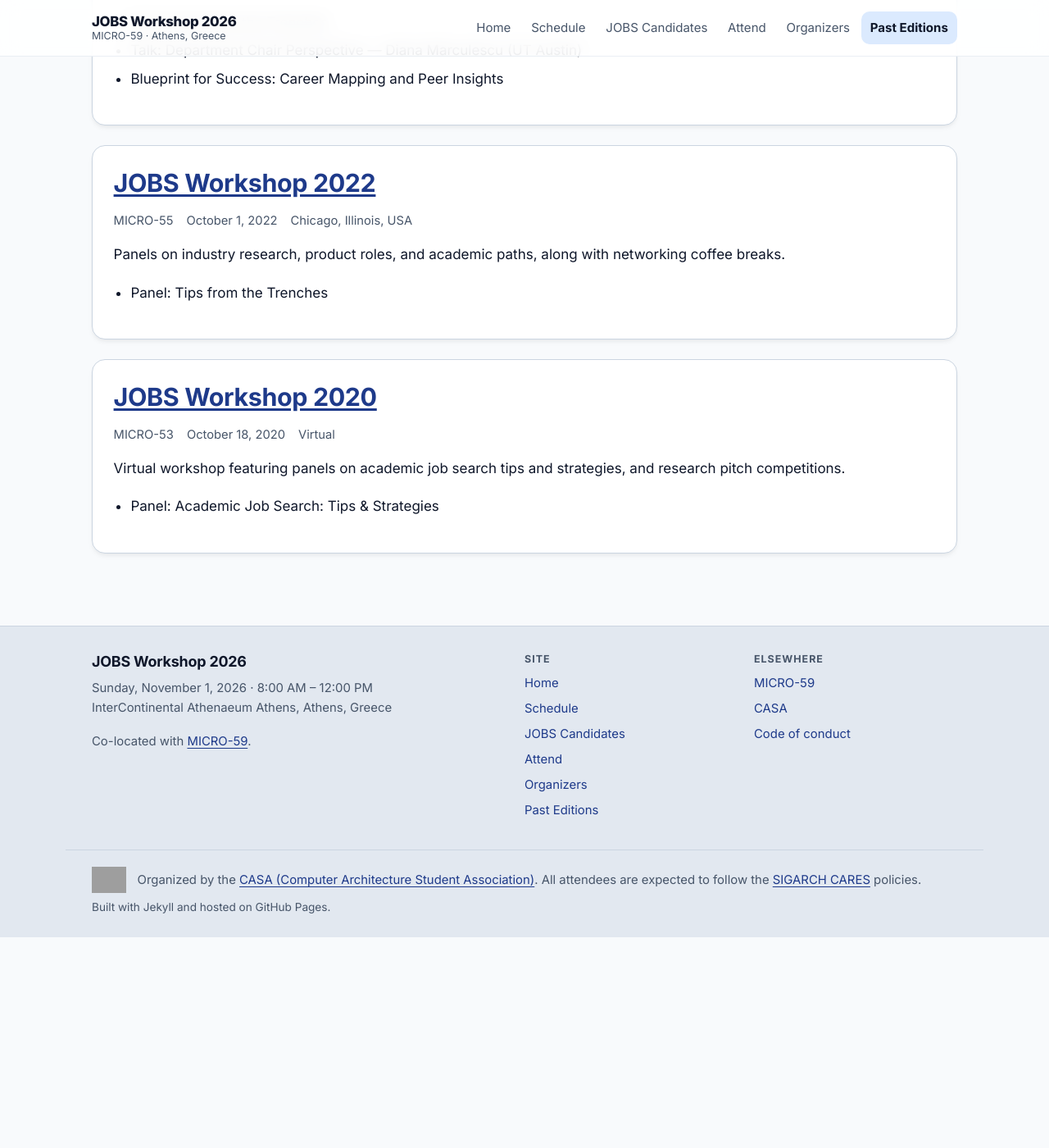
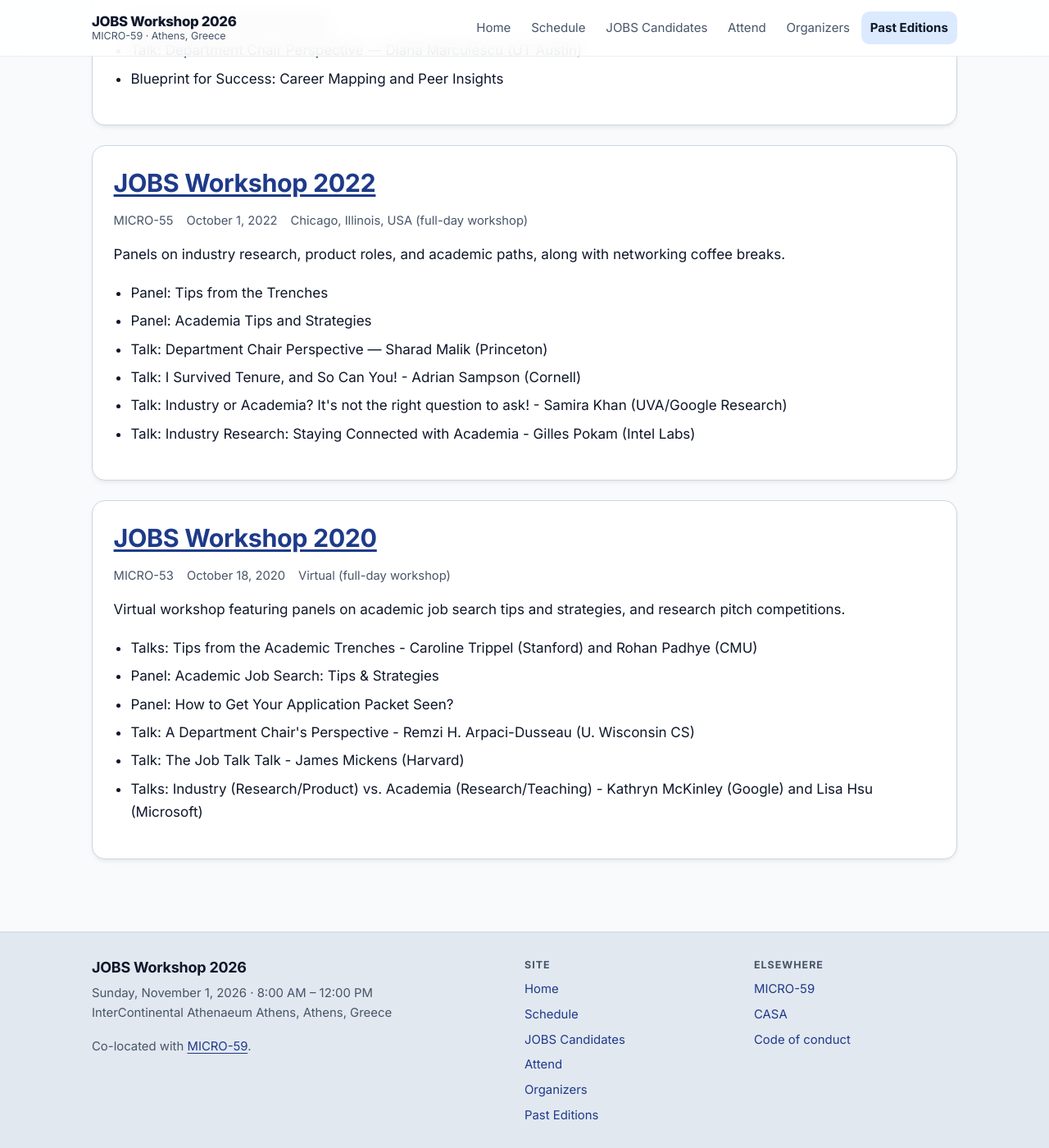
Before and after one commit to comparchsa/jobs-workshop.github.io, a Jekyll site: the page built from past-editions.md, in a window 1280 px wide and 1400 px high, scrolled down 537 px. Shown: the whole window at 82% size. Built offline with Jekyll 4.4.1, drawn with Linux system fonts in a browser that asks for light colours; before the commit the page ends 1680 px from its top, so only the background shows below that; some of the changed text lies outside the part shown; grey boxes are pictures that could not be loaded.

Commit message:
Past edition details, and page copy edits
- past_editions.yml: note half-day/full-day per edition, and list the
  2022 and 2020 talks and panels
- organizers: drop the Mini-Workshop volunteering section
- subtitle wording on Organizers and Past Editions

Co-Authored-By: Claude Opus 5 <noreply@anthropic.com>

```diff
--- a/_data/past_editions.yml
+++ b/_data/past_editions.yml
@@ -7,7 +7,7 @@
 - year: "2024"
   conference: MICRO-57
   date: "November 2, 2024"
-  location: Austin, Texas, USA
+  location: Austin, Texas, USA (half-day workshop)
   url: https://sites.google.com/cornell.edu/jobs-workshop-2024/home
   summary: >-
     Panels on research careers and on the mechanics of the
@@ -22,19 +22,29 @@
 - year: "2022"
   conference: MICRO-55
   date: "October 1, 2022"
-  location: Chicago, Illinois, USA
+  location: Chicago, Illinois, USA (full-day workshop)
   url: https://sites.google.com/cornell.edu/jobs-micro-2022/home?authuser=0
   summary: >-
     Panels on industry research, product roles, and academic paths, along with networking coffee breaks.
   highlights:
     - "Panel: Tips from the Trenches"
+    - "Panel: Academia Tips and Strategies"
+    - "Talk: Department Chair Perspective — Sharad Malik (Princeton)"
+    - "Talk: I Survived Tenure, and So Can You! - Adrian Sampson (Cornell)"
+    - "Talk: Industry or Academia? It's  not the right question to ask! - Samira Khan (UVA/Google Research)"
+    - "Talk: Industry Research: Staying Connected with Academia - Gilles Pokam (Intel Labs)"
 
 - year: "2020"
   conference: MICRO-53
   date: "October 18, 2020"
-  location: Virtual
+  location: Virtual (full-day workshop)
   url: https://jobs.eecs.umich.edu/
   summary: >-
     Virtual workshop featuring panels on academic job search tips and strategies, and research pitch competitions.
   highlights:
+    - "Talks: Tips from the Academic Trenches - Caroline Trippel (Stanford) and Rohan Padhye (CMU)"
     - "Panel: Academic Job Search: Tips & Strategies"
+    - "Panel: How to Get Your Application Packet Seen?"
+    - "Talk: A Department Chair's Perspective - Remzi H. Arpaci-Dusseau (U. Wisconsin CS)"
+    - "Talk: The Job Talk Talk - James Mickens (Harvard)"
+    - "Talks: Industry (Research/Product) vs. Academia (Research/Teaching) - Kathryn McKinley (Google) and Lisa Hsu (Microsoft)"
--- a/organizers.md
+++ b/organizers.md
@@ -16,13 +16,6 @@ permalink: /organizers/
 For questions about the program, the JOBS candidate application, or accessibility accomodations, please contact:
 {% include contact.html %}
 
-## Volunteering for the Mini-Workshop
-
-We are looking for senior architects in industry and academia to provide feedback on CVs, elevator pitches, and teaching/research statements during our new Mini-Workshop session.
-
-If you are willing to offer your time and expertise, please reach out to the organizers at
-{% include contact.html %}.
-
 ## Code of Conduct
 
 All participants are expected to follow the
```
Also changed, not shown: other parts of organizers.md (+1 -1 lines), past-editions.md (+1 -1 lines).
